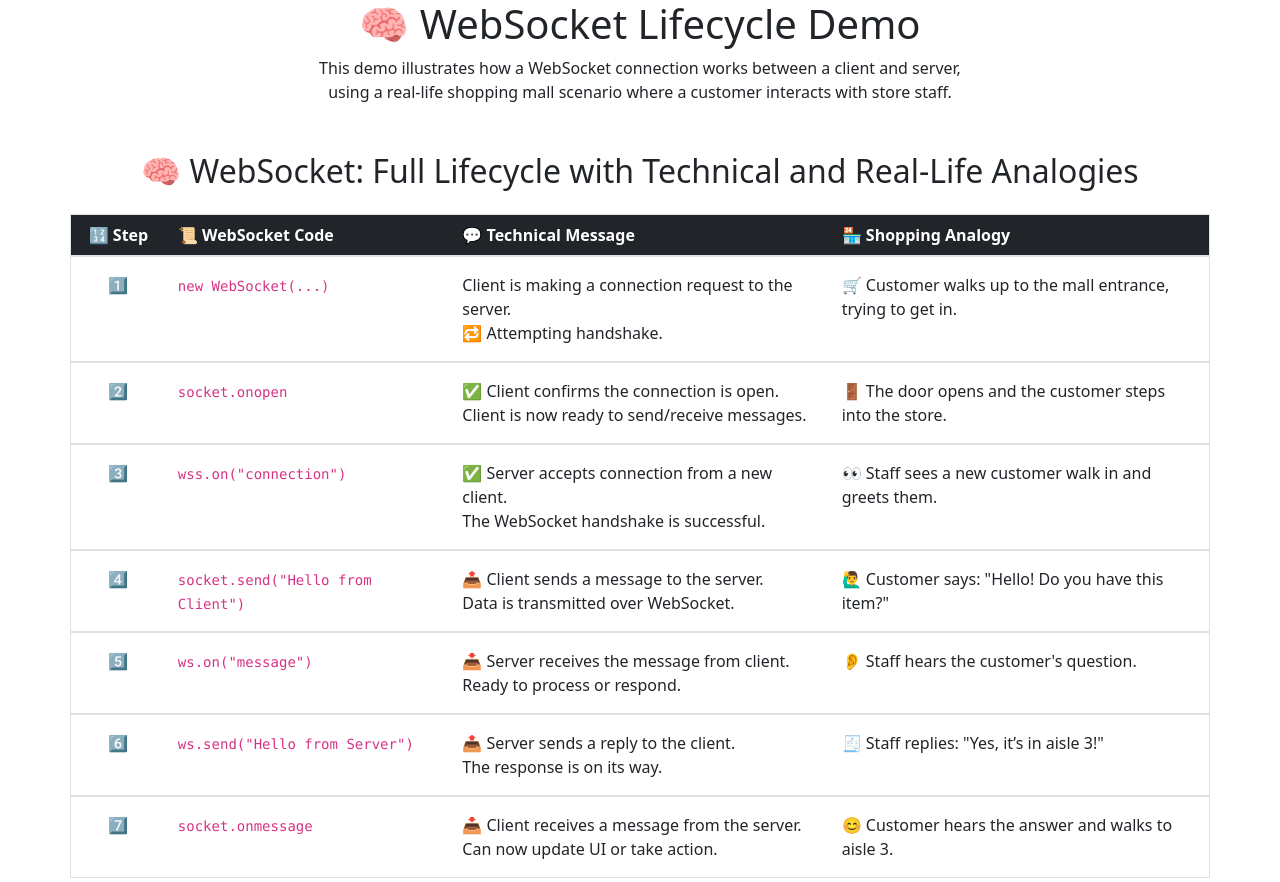
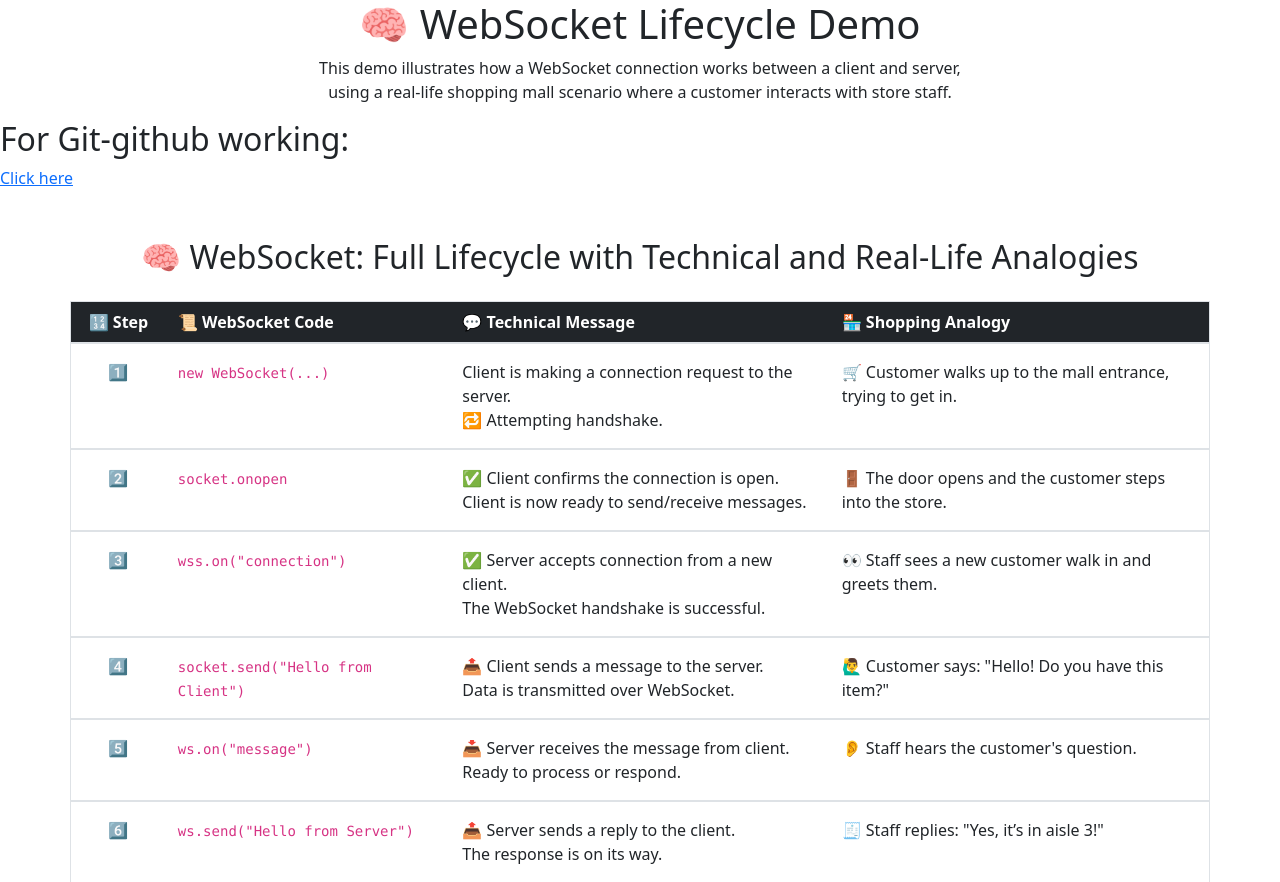
Before and after one commit to jozimqureshi/web-sockets, a plain HTML site: page client/index.html in a window 1280 px wide. Shown: the top 882 px of the page. Drawn offline with nearby package versions, Linux system fonts and the light colour scheme.

Commit message:
Add full local project inclduding git-github.html

```diff
--- a/client/index.html
+++ b/client/index.html
@@ -16,6 +16,9 @@
         This demo illustrates how a WebSocket connection works between a client and server,<br>
         using a real-life shopping mall scenario where a customer interacts with store staff.
     </p>
+
+    <h2>For Git-github working:</h2>
+    <p><a href="../git-github.html">Click here</a></p>
 
     <div class="container my-5">
         <h2 class="text-center mb-4">🧠 WebSocket: Full Lifecycle with Technical and Real-Life Analogies</h2>
```
